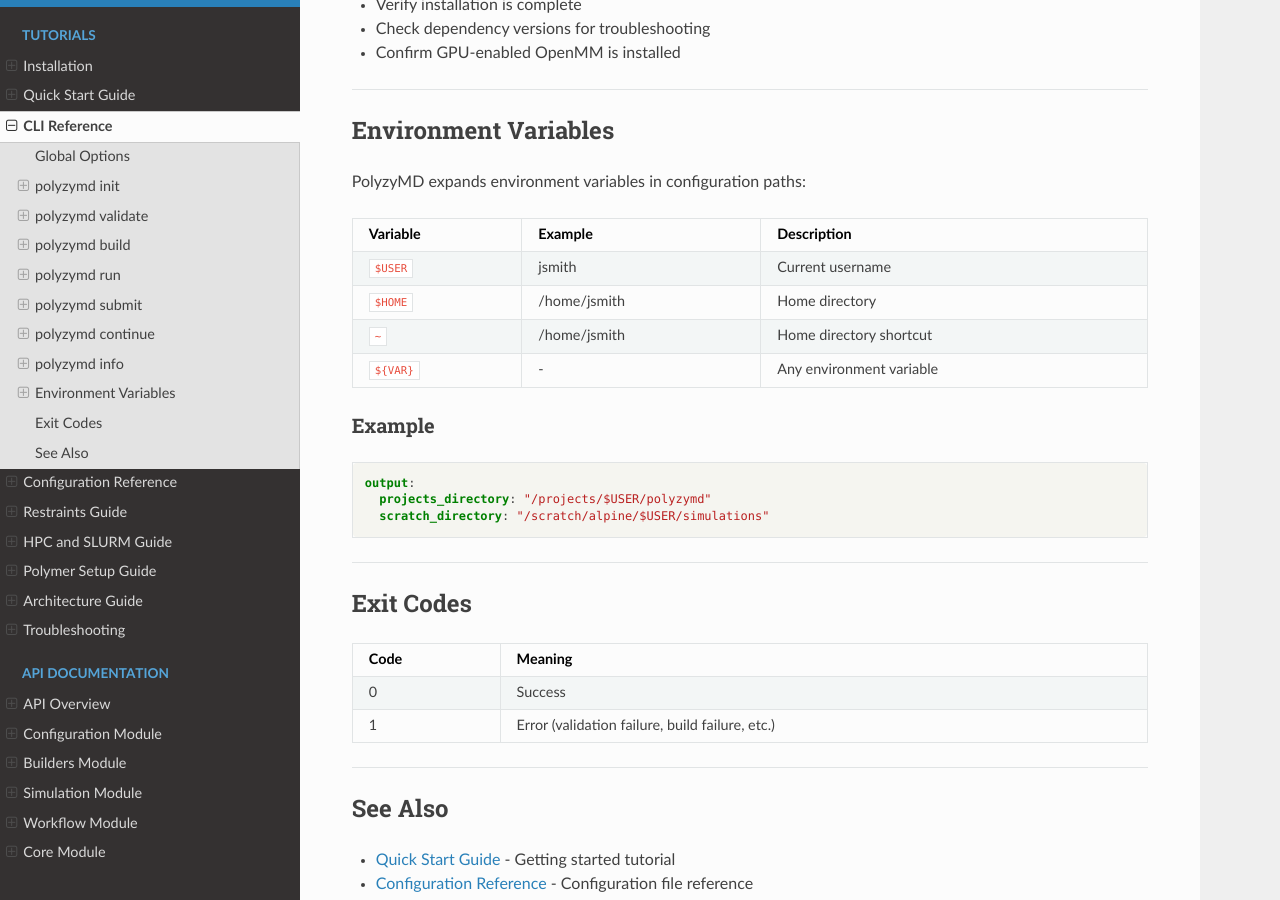
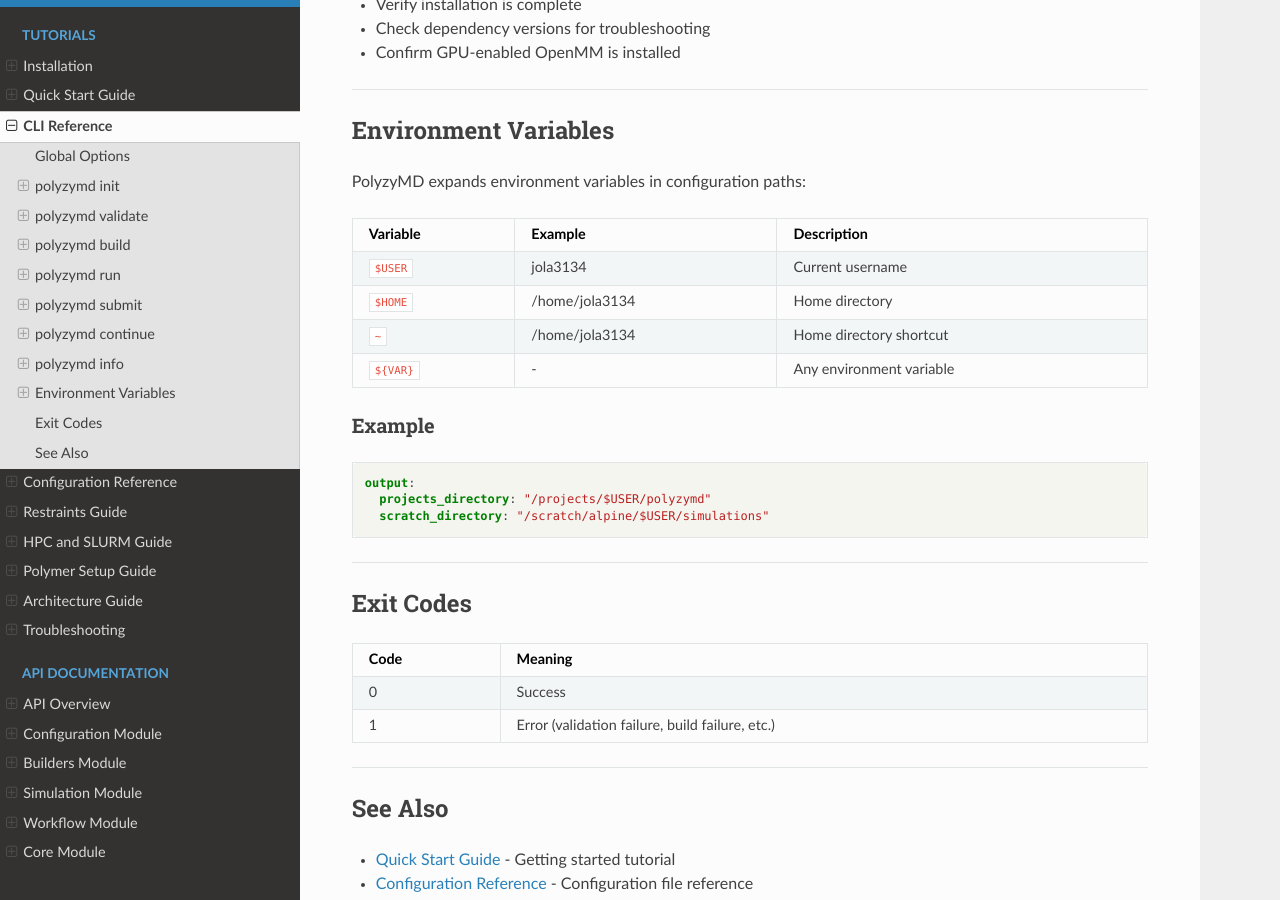
Before and after one commit to joelaforet/polyzymd, a Sphinx documentation site: the page built from docs/source/tutorials/cli_reference.md, in a window 1280 px wide and 900 px high, scrolled down 7241 px. Built offline with Sphinx 7.4.7 and the Read the Docs theme 3.1.0, drawn with Linux system fonts in a browser that asks for light colours.

Commit message:
Updated example with my name

```diff
--- a/docs/source/tutorials/cli_reference.md
+++ b/docs/source/tutorials/cli_reference.md
@@ -344,9 +344,9 @@ PolyzyMD expands environment variables in configuration paths:
 
 | Variable | Example | Description |
 |----------|---------|-------------|
-| `$USER` | jsmith | Current username |
-| `$HOME` | /home/jsmith | Home directory |
-| `~` | /home/jsmith | Home directory shortcut |
+| `$USER` | jola3134 | Current username |
+| `$HOME` | /home/jola3134 | Home directory |
+| `~` | /home/jola3134 | Home directory shortcut |
 | `${VAR}` | - | Any environment variable |
 
 ### Example
```
